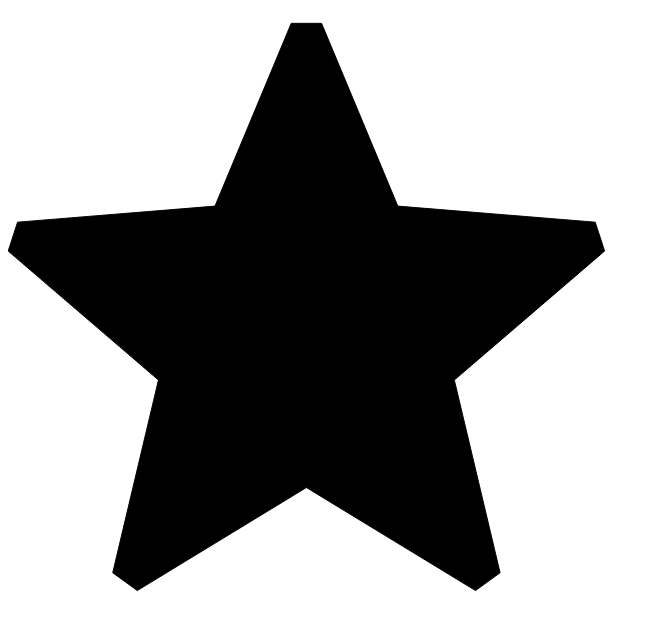
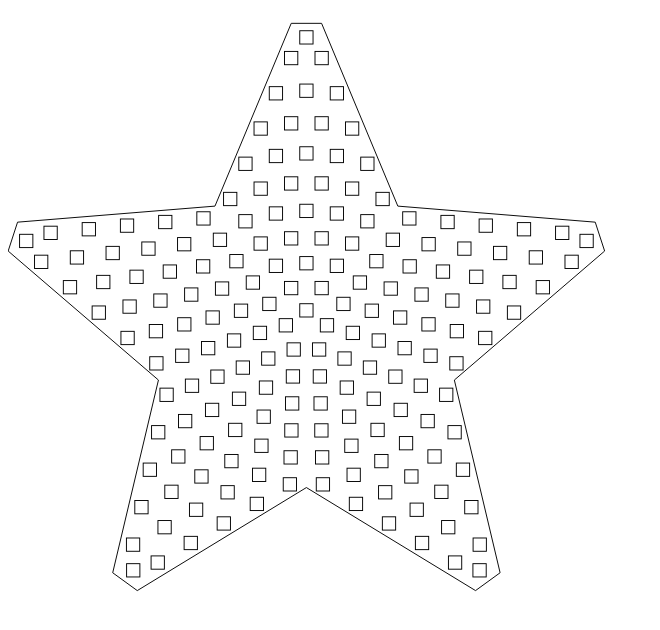
Before and after one commit to ldirko/ldirko.github.io, a plain HTML site: page index.html in a window 1280 px wide. Shown: the whole page, without its empty margins (0-660 px from the left). Drawn offline with Linux system fonts and the light colour scheme.

Commit message:
Update index.html

```diff
--- a/index.html
+++ b/index.html
@@ -6,7 +6,7 @@
     <title>LED Star</title>
   </head>
   <body>
-    <svg id="led-star" width="600" height="600" viewbox="0 0 158 150" fill="black" stroke="black" stroke-width="0.25">
+    <svg id="led-star" width="600" height="600" viewbox="0 0 158 150" fill="white" stroke="black" stroke-width="0.25">
       <path
         d="m 154.64122,52.397554 -51.9826,-4.225396 -20.081402,-48.1324705 -7.99621,1e-6 L 54.499607,48.172159 2.5169197,52.397555 0.04591766,60.001779 39.61753,93.974279 27.572168,144.71862 l 6.469003,4.6991 44.537927,-27.13577 44.538082,27.13567 6.46906,-4.699 -12.04568,-50.744441 39.57154,-33.97244 z"
         id="path8559"
```
